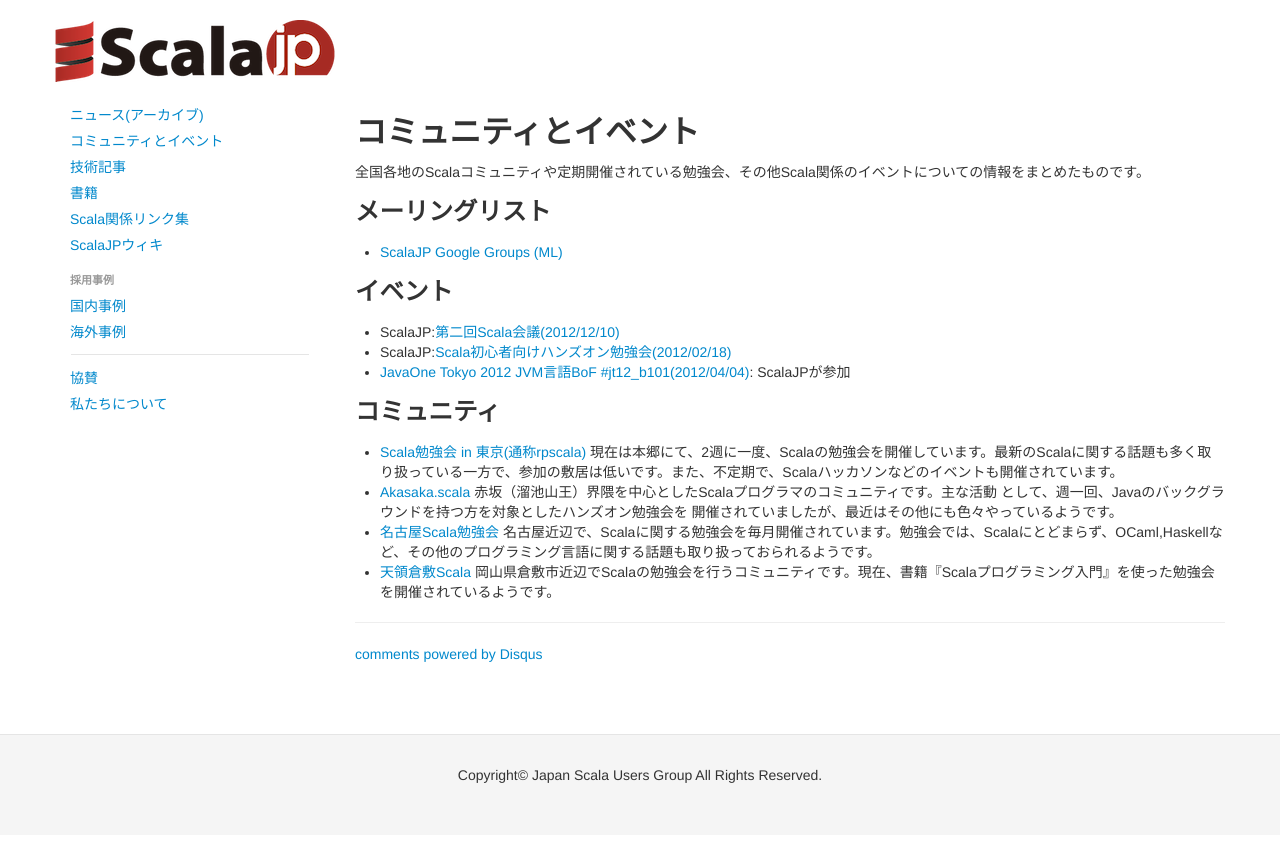
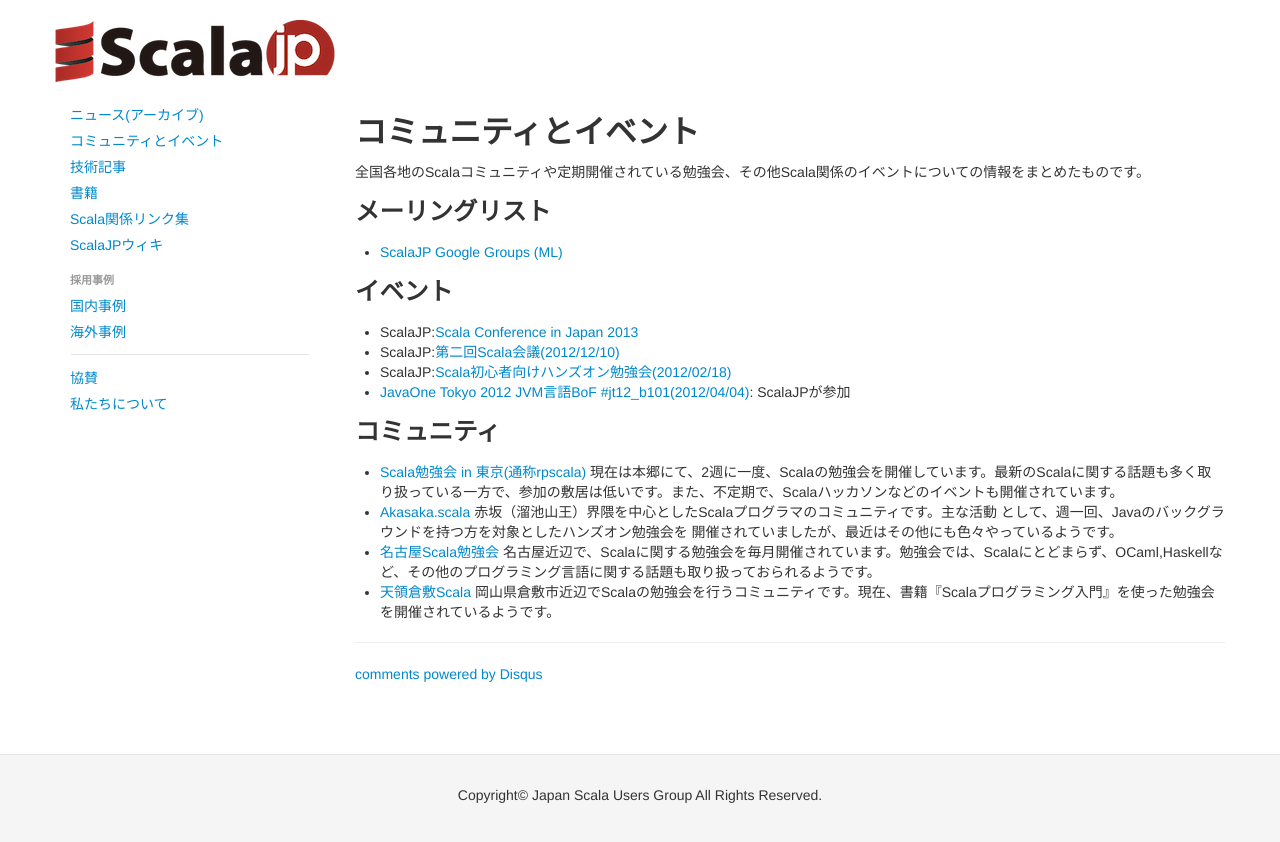
Before and after one commit to scalajp/scalajp, a Jekyll site: the page built from communities.md, in a window 1280 px wide. Shown: the top 842 px of the page. Built offline with Jekyll 4.4.1, drawn with Linux system fonts in a browser that asks for light colours; nearby versions of some CDN libraries; Markdown is read by kramdown in place of the engine named in the settings; comment, search, counter and statistics services are not loaded.

Commit message:
イベントにScala Conference in Japan 2013を追加

```diff
--- a/communities.md
+++ b/communities.md
@@ -14,6 +14,7 @@
 
 ### イベント
 
+* ScalaJP:[Scala Conference in Japan 2013](http://scalaconf.jp/)
 * ScalaJP:[第二回Scala会議(2012/12/10)](#)
 * ScalaJP:[Scala初心者向けハンズオン勉強会(2012/02/18)](https://groups.google.com/forum/#!topic/scala-jp/l5i6kJcOnB4)
 * [JavaOne Tokyo 2012 JVM言語BoF #jt12_b101(2012/04/04)](http://togetter.com/li/283845): ScalaJPが参加
```
